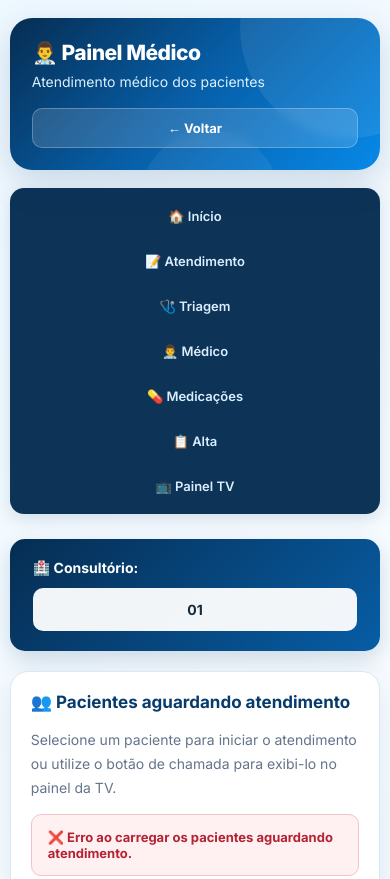
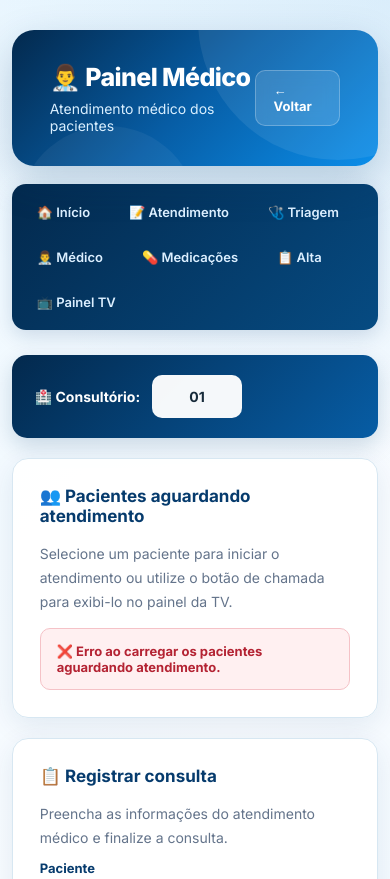
Before and after one commit to emilyxz7/sentinela, a website: page frontend/medico.html in a window 390 px wide. Shown: the top 879 px of the page. Drawn offline with Linux system fonts and the light colour scheme; no server answers.

Commit message:
Update style.css

```diff
--- a/frontend/css/style.css
+++ b/frontend/css/style.css
@@ -1,6 +1,6 @@
 /* =========================================================
    SAÚDE INTEGRA
-   Sistema Hospitalar - Tema Azul
+   Sistema Hospitalar — Tema Azul Personalizado
 ========================================================= */
 
 @import url('https://fonts.googleapis.com/css2?family=Inter:wght@400;500;600;700;800&display=swap');
@@ -12,30 +12,44 @@
 }
 
 :root {
-    --azul: #0879d1;
-    --azul-hover: #0564ad;
-    --azul-escuro: #073b6b;
-    --azul-profundo: #062d52;
-    --azul-claro: #eaf6ff;
-    --azul-suave: #f4faff;
+    /* AZUIS PRINCIPAIS */
+    --azul: #0b84d8;
+    --azul-hover: #066bb5;
+    --azul-claro: #e8f5ff;
+    --azul-suave: #f5fbff;
 
+    --azul-escuro: #063b6d;
+    --azul-profundo: #03294d;
+
+    /* CORES */
     --branco: #ffffff;
-
     --texto: #172b3a;
     --texto-secundario: #64748b;
 
-    --borda: #d9e8f3;
+    --borda: #d7e7f2;
 
     --verde: #16a36a;
     --vermelho: #dc3545;
     --amarelo: #f59e0b;
 
+    /* SOMBRAS */
     --sombra:
-        0 8px 30px rgba(7, 59, 107, 0.10);
+        0 8px 28px rgba(3, 59, 109, .09);
+
+    --sombra-hover:
+        0 15px 38px rgba(3, 59, 109, .16);
 
     --sombra-forte:
-        0 12px 35px rgba(7, 59, 107, 0.18);
+        0 15px 40px rgba(3, 59, 109, .22);
+
+    /* ARREDONDAMENTO */
+    --radius: 16px;
+    --radius-pequeno: 10px;
 }
+
+/* =========================================================
+   BASE
+========================================================= */
 
 html {
     scroll-behavior: smooth;
@@ -45,11 +59,16 @@ body {
     font-family: "Inter", Arial, Helvetica, sans-serif;
 
     background:
+        radial-gradient(
+            circle at top right,
+            rgba(11, 132, 216, .10),
+            transparent 30%
+        ),
         linear-gradient(
             135deg,
-            #eef8ff 0%,
-            #f8fcff 50%,
-            #e8f5ff 100%
+            #edf8ff,
+            #f9fcff 50%,
+            #e9f6ff
         );
 
     color: var(--texto);
@@ -73,15 +92,14 @@ body {
 .topo,
 .painel-header {
     position: relative;
-
     overflow: hidden;
 
     background:
         linear-gradient(
             135deg,
-            #062d52 0%,
-            #075da5 48%,
-            #0789e8 100%
+            #03294d 0%,
+            #075da5 50%,
+            #0b8eea 100%
         );
 
     color: white;
@@ -99,7 +117,7 @@ body {
     box-shadow: var(--sombra-forte);
 }
 
-/* brilho decorativo */
+/* EFEITOS DECORATIVOS */
 
 .topo::before,
 .painel-header::before {
@@ -107,11 +125,11 @@ body {
 
     position: absolute;
 
-    width: 220px;
-    height: 220px;
+    width: 280px;
+    height: 280px;
 
-    right: -80px;
-    top: -100px;
+    right: -100px;
+    top: -150px;
 
     background: rgba(255,255,255,.08);
 
@@ -124,13 +142,13 @@ body {
 
     position: absolute;
 
-    width: 140px;
-    height: 140px;
+    width: 180px;
+    height: 180px;
 
-    right: 100px;
-    bottom: -100px;
+    right: 180px;
+    bottom: -140px;
 
-    background: rgba(255,255,255,.06);
+    background: rgba(255,255,255,.05);
 
     border-radius: 50%;
 }
@@ -151,7 +169,7 @@ body {
 
     font-weight: 800;
 
-    letter-spacing: -0.5px;
+    letter-spacing: -.6px;
 }
 
 .topo h1 {
@@ -181,7 +199,12 @@ body {
 
     gap: 5px;
 
-    background: rgba(6, 45, 82, 0.97);
+    background:
+        linear-gradient(
+            135deg,
+            #03294d,
+            #064b82
+        );
 
     padding: 8px;
 
@@ -190,7 +213,7 @@ body {
     margin-bottom: 25px;
 
     box-shadow:
-        0 5px 18px rgba(7, 59, 107, 0.15);
+        0 6px 20px rgba(3, 59, 109, .16);
 }
 
 .menu a {
@@ -198,9 +221,9 @@ body {
 
     text-decoration: none;
 
-    color: #dbeeff;
+    color: #dcefff;
 
-    padding: 12px 16px;
+    padding: 12px 17px;
 
     border-radius: 9px;
 
@@ -208,24 +231,30 @@ body {
 
     font-weight: 600;
 
-    transition:
-        background .2s ease,
-        color .2s ease,
-        transform .2s ease;
+    transition: .2s ease;
 }
 
 .menu a:hover {
-    background: rgba(255,255,255,.12);
+    background: rgba(255,255,255,.13);
 
     color: white;
 
     transform: translateY(-1px);
 }
 
-.menu a:active {
-    background: var(--azul);
+.menu a:active,
+.menu a.active {
+    background:
+        linear-gradient(
+            135deg,
+            #0879d1,
+            #0797ed
+        );
 
     color: white;
+
+    box-shadow:
+        0 4px 12px rgba(8,121,209,.25);
 }
 
 /* =========================================================
@@ -238,17 +267,17 @@ body {
     align-items: center;
     justify-content: center;
 
-    gap: 6px;
+    gap: 7px;
 
     text-decoration: none;
 
-    background: rgba(255,255,255,.14);
+    background: rgba(255,255,255,.13);
 
     border: 1px solid rgba(255,255,255,.25);
 
     color: white;
 
-    padding: 11px 17px;
+    padding: 11px 18px;
 
     border-radius: 10px;
 
@@ -256,9 +285,9 @@ body {
 
     font-weight: 700;
 
-    transition: .2s;
+    transition: .2s ease;
 
-    backdrop-filter: blur(5px);
+    backdrop-filter: blur(8px);
 }
 
 .btn-voltar:hover {
@@ -267,6 +296,9 @@ body {
     color: var(--azul-escuro);
 
     transform: translateY(-2px);
+
+    box-shadow:
+        0 6px 16px rgba(0,0,0,.12);
 }
 
 /* =========================================================
@@ -274,11 +306,13 @@ body {
 ========================================================= */
 
 .card {
-    background: var(--branco);
+    position: relative;
+
+    background: rgba(255,255,255,.96);
 
     border: 1px solid var(--borda);
 
-    border-radius: 18px;
+    border-radius: var(--radius);
 
     padding: 27px;
 
@@ -287,8 +321,12 @@ body {
     box-shadow: var(--sombra);
 
     transition:
-        box-shadow .2s ease,
-        transform .2s ease;
+        transform .25s ease,
+        box-shadow .25s ease;
+}
+
+.card:hover {
+    box-shadow: var(--sombra-hover);
 }
 
 .card h2 {
@@ -336,10 +374,6 @@ body {
 }
 
 .grid .card {
-    position: relative;
-
-    overflow: hidden;
-
     min-height: 220px;
 
     border-top: 4px solid var(--azul);
@@ -350,17 +384,33 @@ body {
 
     align-items: flex-start;
 
+    overflow: hidden;
+
     transition:
         transform .25s ease,
         box-shadow .25s ease;
 }
 
+.grid .card::before {
+    content: "";
+
+    position: absolute;
+
+    width: 100px;
+    height: 100px;
+
+    right: -45px;
+    top: -45px;
+
+    background: rgba(11,132,216,.05);
+
+    border-radius: 50%;
+}
+
 .grid .card:hover {
     transform: translateY(-6px);
 
-    box-shadow:
-        0 15px 35px
-        rgba(7, 59, 107, 0.16);
+    box-shadow: var(--sombra-hover);
 }
 
 .grid .card h3 {
@@ -413,14 +463,10 @@ button,
 
     margin-top: 8px;
 
-    transition:
-        transform .2s ease,
-        box-shadow .2s ease,
-        background .2s ease;
+    transition: .2s ease;
 
     box-shadow:
-        0 5px 14px
-        rgba(8, 121, 209, .20);
+        0 5px 14px rgba(8,121,209,.20);
 }
 
 button:hover,
@@ -435,8 +481,7 @@ button:hover,
     transform: translateY(-2px);
 
     box-shadow:
-        0 8px 18px
-        rgba(8, 121, 209, .28);
+        0 8px 20px rgba(8,121,209,.28);
 }
 
 button:active,
@@ -485,10 +530,7 @@ textarea {
 
     outline: none;
 
-    transition:
-        border .2s ease,
-        box-shadow .2s ease,
-        background .2s ease;
+    transition: .2s ease;
 }
 
 input:hover,
@@ -505,8 +547,7 @@ textarea:focus {
     border-color: var(--azul);
 
     box-shadow:
-        0 0 0 4px
-        rgba(8, 121, 209, .10);
+        0 0 0 4px rgba(8,121,209,.10);
 }
 
 textarea {
@@ -523,7 +564,7 @@ textarea {
     background:
         linear-gradient(
             90deg,
-            #f1f9ff,
+            #f0f9ff,
             #ffffff
         );
 
@@ -545,7 +586,7 @@ textarea {
 
     gap: 15px;
 
-    transition: .2s;
+    transition: .2s ease;
 }
 
 .fila-item:hover {
@@ -554,6 +595,9 @@ textarea {
     border-left-color: var(--azul-escuro);
 
     transform: translateX(3px);
+
+    box-shadow:
+        0 5px 15px rgba(8,121,209,.08);
 }
 
 .fila-item strong {
@@ -578,7 +622,7 @@ textarea {
     background:
         linear-gradient(
             135deg,
-            #062d52,
+            #03294d,
             #075da5
         );
 
@@ -597,8 +641,7 @@ textarea {
     gap: 12px;
 
     box-shadow:
-        0 8px 22px
-        rgba(7, 59, 107, .18);
+        0 8px 22px rgba(7,59,107,.18);
 }
 
 .consultorio strong {
@@ -610,7 +653,7 @@ textarea {
 
     margin: 0;
 
-    background: rgba(255,255,255,.95);
+    background: rgba(255,255,255,.96);
 
     border: none;
 
@@ -730,7 +773,7 @@ footer {
     background:
         linear-gradient(
             135deg,
-            #062d52,
+            #03294d,
             #075da5
         );
 
@@ -747,8 +790,7 @@ footer {
     font-size: 12px;
 
     box-shadow:
-        0 7px 20px
-        rgba(7, 59, 107, .12);
+        0 7px 20px rgba(7,59,107,.12);
 }
 
 /* =========================================================
@@ -799,15 +841,14 @@ footer {
     overflow: hidden;
 
     box-shadow:
-        0 15px 40px
-        rgba(0, 20, 50, .28);
+        0 15px 40px rgba(0,20,50,.28);
 }
 
 .tv-title {
     background:
         linear-gradient(
             135deg,
-            #062d52,
+            #03294d,
             #0879d1
         );
 
@@ -848,6 +889,9 @@ footer {
     font-weight: 800;
 
     padding: 10px;
+
+    text-shadow:
+        0 4px 12px rgba(8,121,209,.12);
 }
 
 #patient-name {
@@ -903,6 +947,14 @@ footer {
     font-weight: 700;
 
     font-size: 13px;
+
+    transition: .2s ease;
+}
+
+#history-list li:hover {
+    background: #e0f2ff;
+
+    transform: translateX(3px);
 }
 
 .logo-box {
@@ -914,8 +966,7 @@ footer {
 .logo-box > div {
     filter:
         drop-shadow(
-            0 5px 8px
-            rgba(0,0,0,.15)
+            0 5px 8px rgba(0,0,0,.15)
         );
 }
 
@@ -934,112 +985,7 @@ footer {
 }
 
 /* =========================================================
-   RESPONSIVO
+   ACESSIBILIDADE
 ========================================================= */
 
-@media (max-width: 900px) {
-
-    .container {
-        width: 94%;
-
-        margin: 18px auto;
-    }
-
-    .tv-container {
-        grid-template-columns: 1fr;
-
-        padding: 15px;
-    }
-
-    .tv-left,
-    .tv-right {
-        gap: 15px;
-    }
-
-    .topo,
-    .painel-header {
-        flex-direction: column;
-
-        align-items: flex-start;
-
-        gap: 18px;
-
-        padding: 27px;
-    }
-
-    .btn-voltar {
-        width: 100%;
-    }
-
-    .menu {
-        flex-direction: column;
-
-        align-items: stretch;
-    }
-
-    .menu a {
-        width: 100%;
-
-        text-align: center;
-    }
-
-    .consultorio {
-        flex-direction: column;
-
-        align-items: stretch;
-    }
-
-    .consultorio input {
-        width: 100%;
-    }
-
-    .fila-item {
-        flex-direction: column;
-
-        align-items: stretch;
-    }
-
-    .fila-item button {
-        width: 100%;
-    }
-}
-
-@media (max-width: 500px) {
-
-    .container {
-        width: 95%;
-    }
-
-    .topo,
-    .painel-header {
-        padding: 22px;
-    }
-
-    .topo h1 {
-        font-size: 25px;
-    }
-
-    .topo h2,
-    .painel-header h2 {
-        font-size: 21px;
-    }
-
-    .card {
-        padding: 20px;
-    }
-
-    .grid {
-        grid-template-columns: 1fr;
-    }
-
-    #local-numero {
-        font-size: 65px;
-    }
-
-    #patient-name {
-        font-size: 32px;
-
-        padding: 55px 15px;
-    }
-
-}
+button:focus-visible,
```
